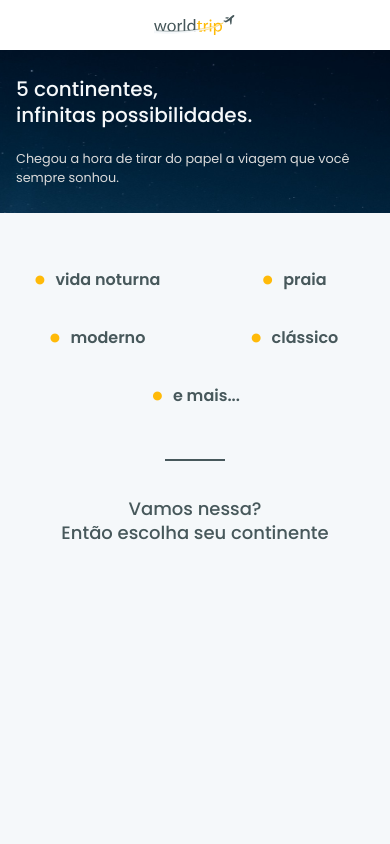
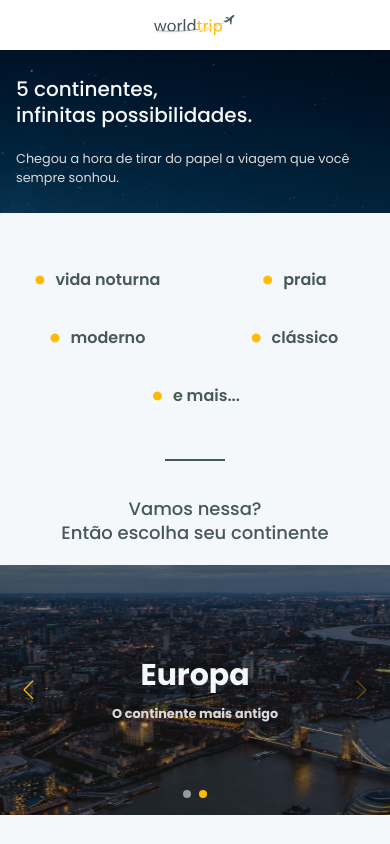
Before and after one commit to LeAlencar/worldtrip, a Next.js app: page / in a window 390 px wide. Built offline with nearby package versions, Linux system fonts and the light colour scheme.

Commit message:
Added Slider component

```diff
--- a/package.json
+++ b/package.json
@@ -15,7 +15,8 @@
     "next": "12.0.7",
     "react": "17.0.2",
     "react-dom": "17.0.2",
-    "react-icons": "^4.3.1"
+    "react-icons": "^4.3.1",
+    "swiper": "^7.3.2"
   },
   "devDependencies": {
     "@types/node": "^16.11.11",
--- /dev/null
+++ b/src/components/Slider/index.tsx
@@ -0,0 +1,67 @@
+import { Flex, Heading, Text } from '@chakra-ui/react';
+import Link from 'next/link';
+import SwiperCore, { Navigation, Pagination, Scrollbar, A11y, Autoplay } from 'swiper';
+
+import { Swiper, SwiperSlide } from 'swiper/react';
+
+SwiperCore.use([Navigation, Pagination, Scrollbar, A11y, Autoplay]);
+
+
+export default function Slider() {
+    return (
+      <Flex w="100%" h={["250px","450px"]} maxW="1240px" mx="auto" mb={["5","10"]}>
+      	<Swiper
+        	slidesPerView={1}
+        	navigation
+        	pagination={{ clickable: true }}
+        	autoplay={{
+          	delay:4000,
+       	 	}}
+        	style={{width: '100%', flex: '1'}}
+      	>
+					<SwiperSlide>
+						<Flex
+							w="100%"
+							h="100%"
+							align="center"
+							justify="center"
+							direction="column"
+							bgImage="url(/europe.svg)"
+							bgRepeat="no-repeat"
+							bgSize="cover"
+							textAlign="center"
+							bgPosition="center"
+						>
+							<Link href="/continent/europe">
+								<a>
+									<Heading fontSize={["3xl","4xl","5xl"]} color="gray.100" fontWeight="bold">Europa</Heading>
+									<Text fontWeight="bold" color="gray.300" fontSize={["0.8rem","1xl", "2xl"]} mt={["2","4"]}>O continente mais antigo</Text>
+								</a>
+							</Link>
+						</Flex>
+					</SwiperSlide>
+					<SwiperSlide>
+						<Flex
+							w="100%"
+							h="100%"
+							align="center"
+							justify="center"
+							direction="column"
+							bgImage="url(/europe.svg)"
+							bgRepeat="no-repeat"
+							bgSize="cover"
+							textAlign="center"
+							bgPosition="center"
+						>
+							<Link href="/continent/europe">
+								<a>
+									<Heading fontSize={["3xl","4xl","5xl"]} color="gray.100" fontWeight="bold">Europa</Heading>
+									<Text fontWeight="bold" color="gray.300" fontSize={["0.8rem","1xl", "2xl"]} mt={["2","4"]}>O continente mais antigo</Text>
+								</a>
+							</Link>
+						</Flex>
+					</SwiperSlide>
+    		</Swiper>
+			</Flex>
+    )
+}
--- a/src/pages/index.tsx
+++ b/src/pages/index.tsx
@@ -2,6 +2,7 @@ import { Flex, Heading } from "@chakra-ui/react";
 import Banner from "../components/Banner";
 import Divider from "../components/Divider";
 import Header from "../components/Header";
+import Slider from "../components/Slider";
 import TravelTypes from "../components/TravelTypes";
 
 export default function Home() {
@@ -22,7 +23,7 @@ export default function Home() {
         <br />
         Então escolha seu continente
       </Heading>
-
+      <Slider />
     </Flex>
   );
 }
--- /dev/null
+++ b/src/styles/slider.css
@@ -0,0 +1,71 @@
+.swiper {
+  width: 100%;
+  height: 100%;
+}
+
+.swiper-slide {
+  text-align: center;
+  font-size: 18px;
+  background: #fff;
+
+  /* Center slide text vertically */
+  display: -webkit-box;
+  display: -ms-flexbox;
+  display: -webkit-flex;
+  display: flex;
+  -webkit-box-pack: center;
+  -ms-flex-pack: center;
+  -webkit-justify-content: center;
+  justify-content: center;
+  -webkit-box-align: center;
+  -ms-flex-align: center;
+  -webkit-align-items: center;
+  align-items: center;
+}
+
+.swiper-slide img {
+  display: block;
+  width: 100%;
+  height: 100%;
+  object-fit: cover;
+}
+
+.swiper-button-next {
+  right: 45px;
+}
+.swiper-button-prev {
+  left: 45px;
+}
+.swiper-button-prev:after, .swiper-button-next:after{
+  color: #FFBA08;
+}
+
+.swiper-pagination-bullet{
+  width:16px;
+  height:16px;
+  background:#999999;
+  opacity: 1;
+}
+
+.swiper-pagination-bullet-active{
+  background:#FFBA08 ;
+}
+
+@media(max-width:30em) {
+  .swiper-button-next {
+    right: 15px;
+  }
+  .swiper-button-prev {
+    left: 15px;
+  }
+
+  .swiper-button-next:after,
+  .swiper-button-prev:after {
+    font-size:1.2rem;
+  }
+
+  .swiper-pagination-bullet{
+    width:8px;
+    height:8px;
+  }
+}
```
Also changed, not shown: src/pages/_app.tsx (+9 -0 lines), public/europe.svg (added), 1 other file (tests, documents, lock files or other folders).
